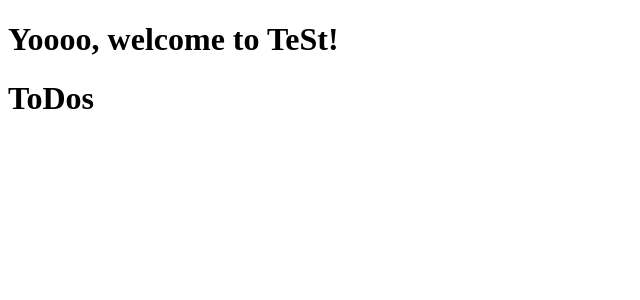
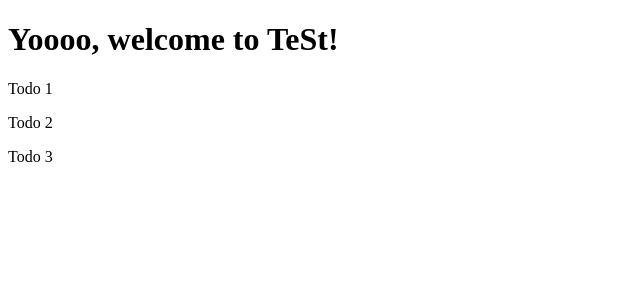
Before and after one commit to KrazyK786/angular-crash-todolist, an Angular app: page / in a window 1280 px wide. Shown: the top 300 px of the page, without its empty margins (0-640 px from the left). Built offline with nearby package versions, Linux system fonts and the light colour scheme.

Commit message:
created todo-item componnent and configured input in .ts file

```diff
--- a/src/app/app.module.ts
+++ b/src/app/app.module.ts
@@ -3,11 +3,13 @@
 
 import { AppComponent } from './app.component';
 import { ToDosComponent } from './components/to-dos/to-dos.component';
+import { TodoItemComponent } from './components/todo-item/todo-item.component';
 
 @NgModule({
   declarations: [
     AppComponent,
-    ToDosComponent
+    ToDosComponent,
+    TodoItemComponent
   ],
   imports: [
     BrowserModule
--- a/src/app/components/to-dos/to-dos.component.html
+++ b/src/app/components/to-dos/to-dos.component.html
@@ -1,3 +1,2 @@
-<h1>
-  ToDos
-</h1>
+<app-todo-item *ngFor="let todo of toDos" [todo]="todo">
+</app-todo-item>
--- /dev/null
+++ b/src/app/components/todo-item/todo-item.component.html
@@ -0,0 +1 @@
+<p> {{todo.title}} </p>
--- /dev/null
+++ b/src/app/components/todo-item/todo-item.component.ts
@@ -0,0 +1,17 @@
+import { Component, OnInit, Input } from '@angular/core';
+import {Todo} from '../../models/Todo';
+
+@Component({
+  selector: 'app-todo-item',
+  templateUrl: './todo-item.component.html',
+  styleUrls: ['./todo-item.component.css']
+})
+export class TodoItemComponent implements OnInit {
+  @Input() todo: Todo;
+
+  constructor() { }
+
+  ngOnInit(): void {
+  }
+
+}
```
Also changed, not shown: src/app/components/todo-item/todo-item.component.css (added), 1 other file (tests, documents, lock files or other folders).
